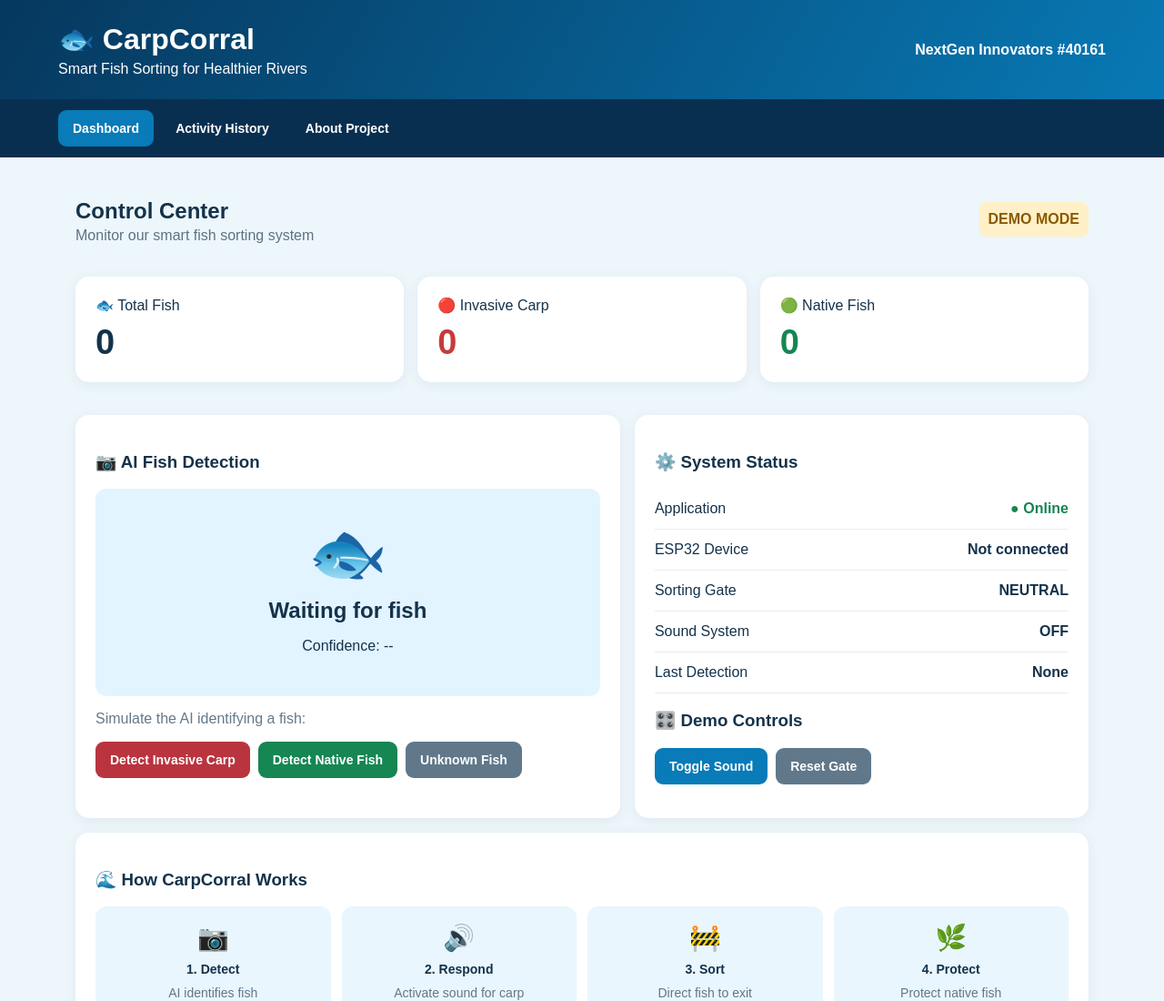
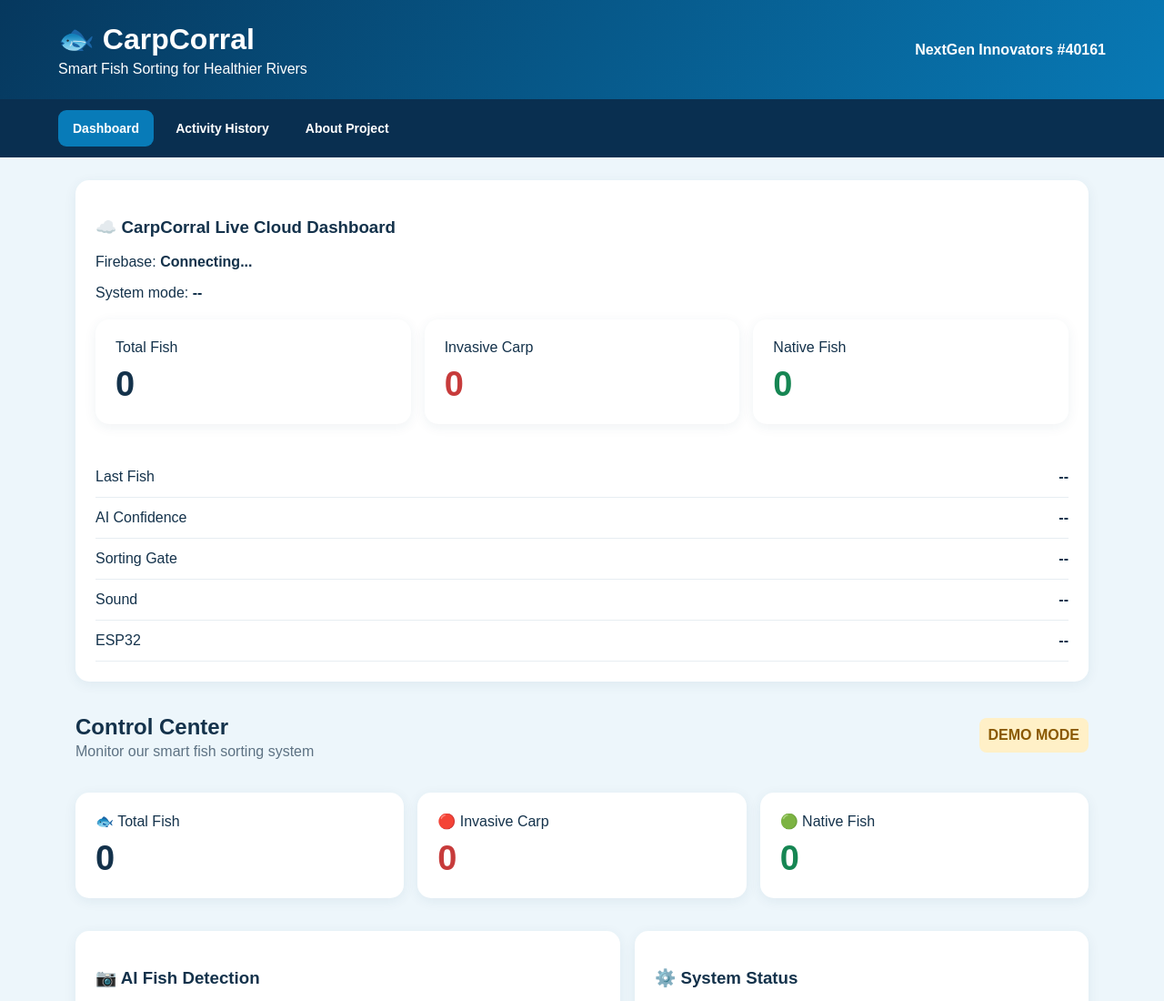
Before and after one commit to prabhudesai-pranita/NGI-BioGlow-CarpCorral-App, a plain HTML site: page index.html in a window 1280 px wide. Shown: the top 1100 px of the page at 91% size. Drawn offline with Linux system fonts and the light colour scheme.

Commit message:
Integrate Firebase real-time dashboard

```diff
--- a/index.html
+++ b/index.html
@@ -24,6 +24,8 @@
   <link rel="apple-touch-icon"
         href="./icons/icon-192.png">
 
+  <script type="module" src="./firebase.js"></script>
+
 </head>
 <body>
   <header>
@@ -44,6 +46,65 @@
 
   <main>
     <section id="dashboard" class="page active">
+
+    <article class="card">
+    <h3>☁️ CarpCorral Live Cloud Dashboard</h3>
+
+    <p>
+        Firebase:
+        <strong id="firebaseStatus">Connecting...</strong>
+    </p>
+
+    <p>
+        System mode:
+        <strong id="liveMode">--</strong>
+    </p>
+
+    <div class="stats">
+        <div class="card stat">
+        <span>Total Fish</span>
+        <strong id="liveTotalCount">0</strong>
+        </div>
+
+        <div class="card stat invasive">
+        <span>Invasive Carp</span>
+        <strong id="liveCarpCount">0</strong>
+        </div>
+
+        <div class="card stat native">
+        <span>Native Fish</span>
+        <strong id="liveNativeCount">0</strong>
+        </div>
+    </div>
+
+    <div class="status-line">
+        <span>Last Fish</span>
+        <strong id="liveFishName">--</strong>
+    </div>
+
+    <div class="status-line">
+        <span>AI Confidence</span>
+        <strong id="liveConfidence">--</strong>
+    </div>
+
+    <div class="status-line">
+        <span>Sorting Gate</span>
+        <strong id="liveGateStatus">--</strong>
+    </div>
+
+    <div class="status-line">
+        <span>Sound</span>
+        <strong id="liveSoundStatus">--</strong>
+    </div>
+
+    <div class="status-line">
+        <span>ESP32</span>
+        <strong id="liveDeviceStatus">--</strong>
+    </div>
+    </article>
+
+
+
       <div class="heading">
         <div>
           <h2>Control Center</h2>
--- a/sw.js
+++ b/sw.js
@@ -1,5 +1,5 @@
 
-const CACHE_NAME = "carpcorral-v1";
+const CACHE_NAME = "carpcorral-v2";
 
 const APP_FILES = [
   "./",
@@ -8,7 +8,8 @@ const APP_FILES = [
   "./script.js",
   "./manifest.webmanifest",
   "./icons/icon-192.png",
-  "./icons/icon-512.png"
+  "./icons/icon-512.png",
+  "./firebase.js"
 ];
 
 self.addEventListener("install", event => {
```
Also changed, not shown: icons/firebase.js (added).
